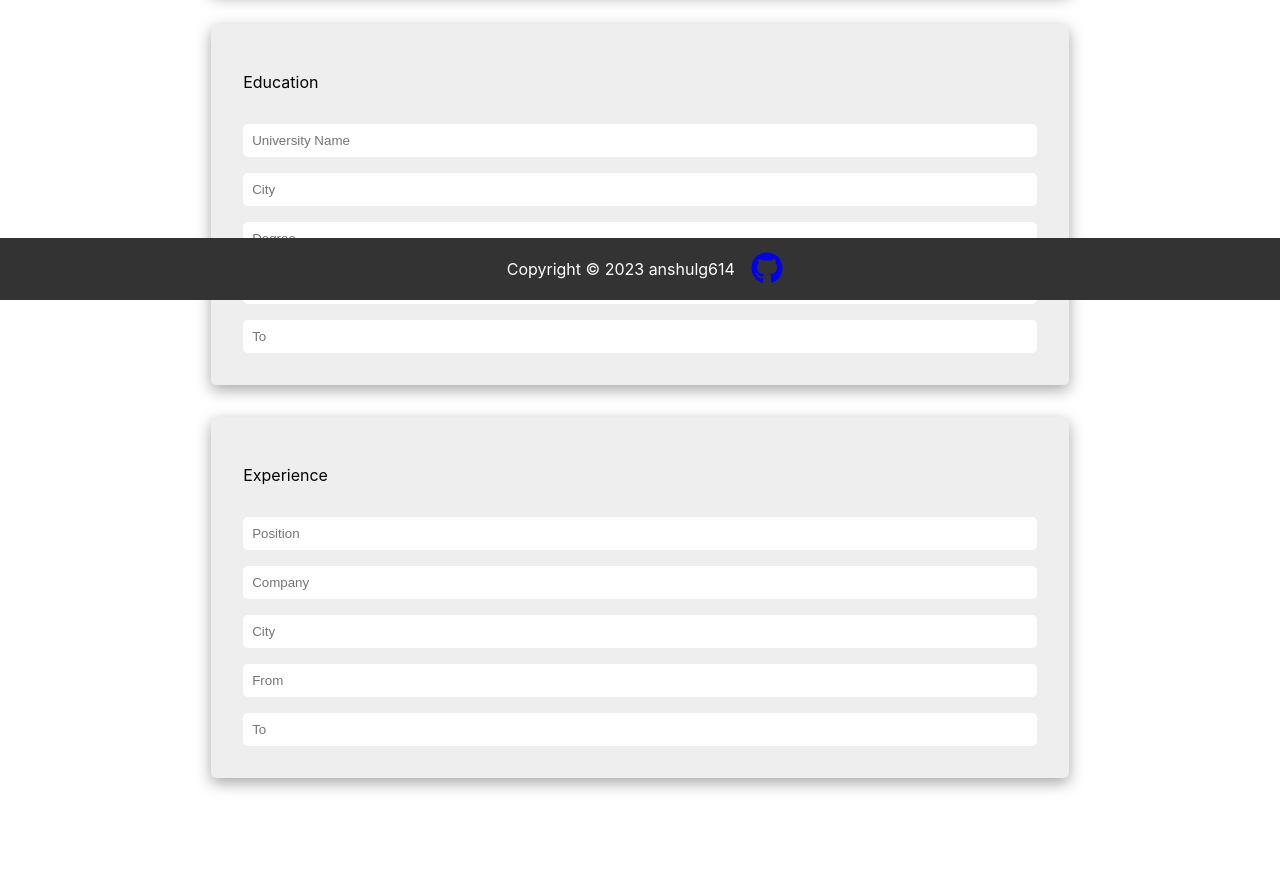
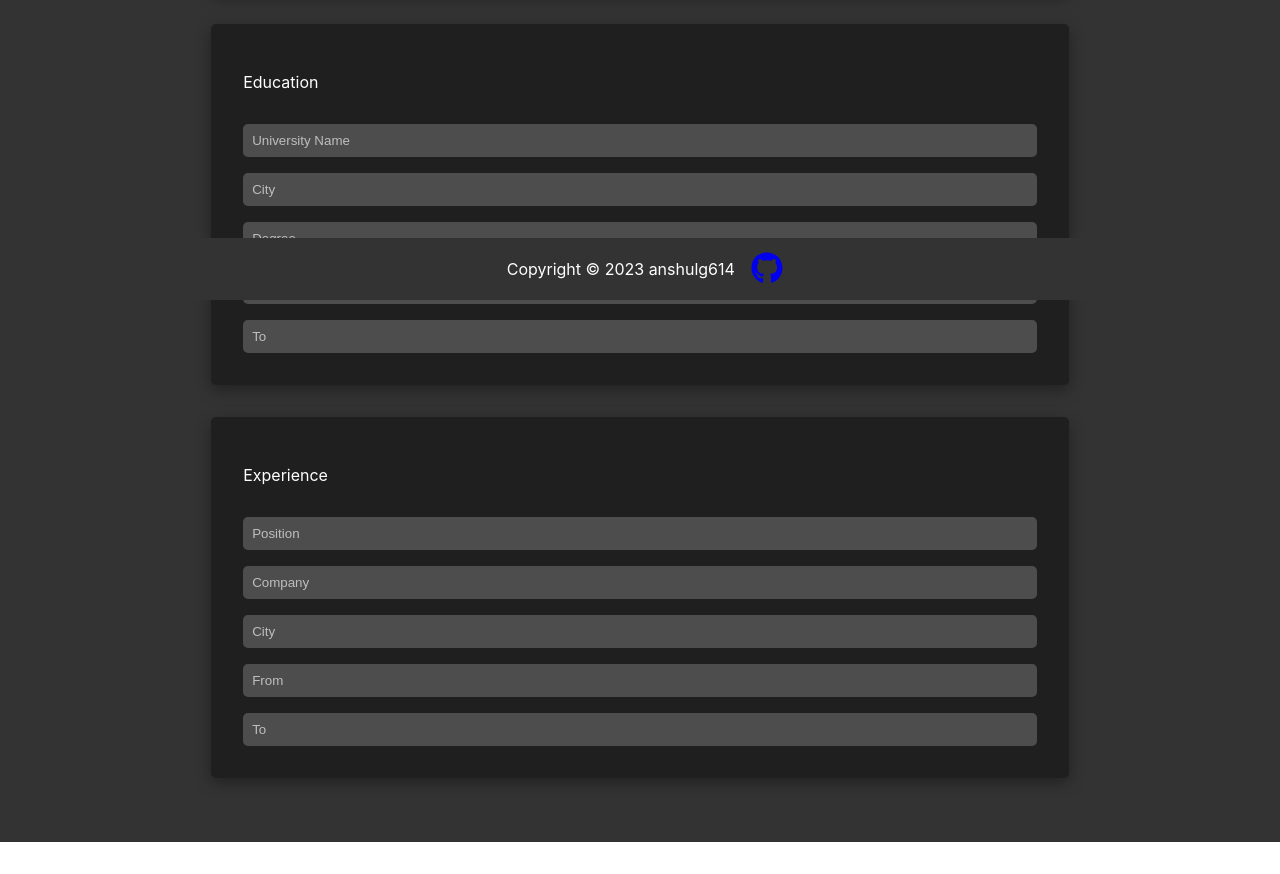
Before and after one commit to anshulg614/Resume-Generator, a React (Create React App) app: page / in a window 1280 px wide. Shown: the part 500-1374 px from the top of the page. Built offline with nearby package versions, Linux system fonts and the light colour scheme.

Commit message:
Just changed colors up so it looks better

```diff
--- a/src/components/Education.js
+++ b/src/components/Education.js
@@ -22,8 +22,9 @@ const EducationContainer = styled.div`
   width: 210mm;
   padding: 2rem;
   border-radius: 5px;
-  background-color: #eee;
+  background-color: #1f1f1f;
   box-shadow: rgba(0, 0, 0, 0.35) 0px 5px 15px;
+  color: white;
 `;
 
 export default Education;
--- a/src/components/Experience.js
+++ b/src/components/Experience.js
@@ -22,7 +22,8 @@ const ExperienceContainer = styled.div`
   width: 210mm;
   padding: 2rem;
   border-radius: 5px;
-  background-color: #eee;
+  background-color: #1f1f1f;
+  color: white;
   box-shadow: rgba(0, 0, 0, 0.35) 0px 5px 15px;
 `;
 
--- a/src/components/Input.js
+++ b/src/components/Input.js
@@ -12,6 +12,12 @@ const InputContainer = styled.input`
   padding: 0.5rem;
   border-radius: 5px;
   border: 1px solid transparent;
+  background-color: #4d4d4d;
+  color: white;
+
+  ::placeholder {
+    color: #BEBEBE;
+  }
 
   &:focus {
     border: 1px solid #ccc;
--- a/src/components/Main.js
+++ b/src/components/Main.js
@@ -23,6 +23,7 @@ const MainWrapper = styled.main`
   padding: 4rem 8rem;
   margin: 0 auto;
   margin-bottom: 2rem;
+  background-color: #333333;
 
   @media (max-width: 1600px) {
     flex-direction: column;
--- a/src/components/Personal.js
+++ b/src/components/Personal.js
@@ -21,7 +21,8 @@ gap: 1rem;
 width: 210mm;
 padding: 2rem;
 border-radius: 5px;
-background-color: #eee;
+background-color: #1f1f1f;
+color: white;
 box-shadow: rgba(0, 0, 0, 0.35) 0px 5px 15px;
 `;
 
```
